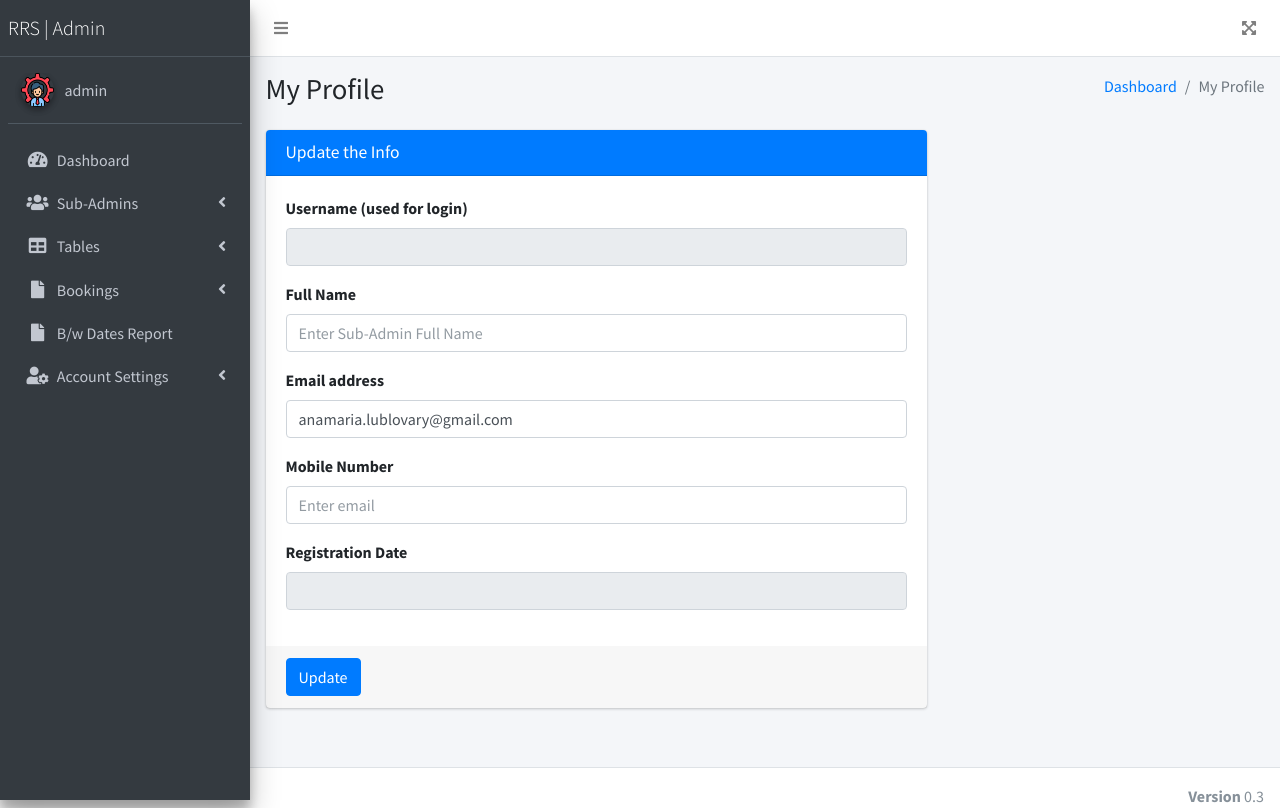
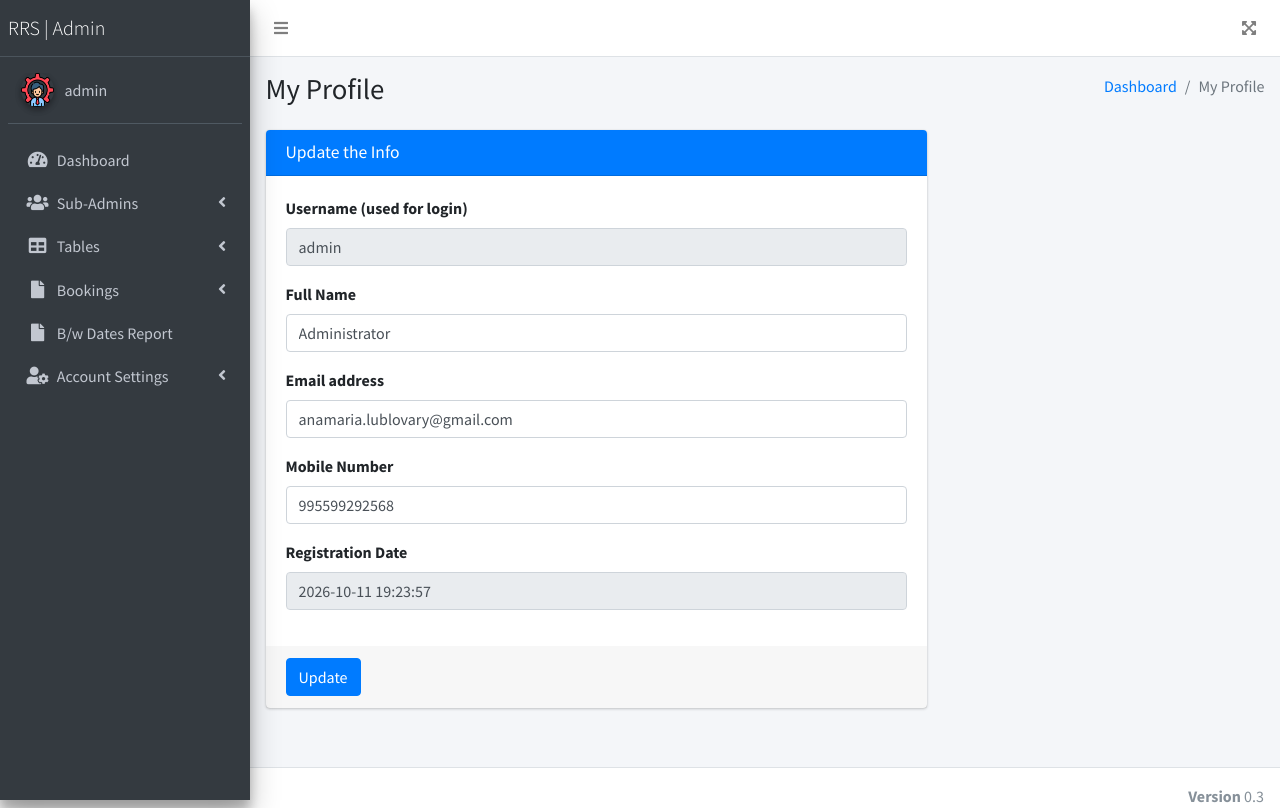
Before and after one commit to amlublovary/restaurant-reservation-system, a PHP site: page /admin/profile.php in a window 1280 px wide. Run offline with PHP 8.4, Linux system fonts and the light colour scheme; a user stored in the database is signed in; data comes from the database, SQL or seed files in the repository; data that the repository does not hold is empty; some libraries are stand-ins or nearby versions.

Commit message:
Fix undefined array key in profile page

```diff
--- a/admin/profile.php
+++ b/admin/profile.php
@@ -21,7 +21,7 @@ if($query){
     echo "<script>alert('Profile details updated successfully.');</script>";
     echo "<script type='text/javascript'> document.location = 'profile.php'; </script>";
   } else {
-echo "<script>alert('Something went wron. Please try again.');</script>";
+    echo "<script>alert('Something went wrong. Please try again.');</script>";
   }
 }
 ?>
@@ -93,12 +93,12 @@ while($result=mysqli_fetch_array($query)){
 <!-- Username-->
     <div class="form-group">
                     <label for="exampleInputusername">Username (used for login)</label>
-               <input type="text"   name="sadminusername" id="sadminusername" class="form-control" value="<?php echo $result['AdminuserName'];?>" readonly>
+               <input type="text"   name="sadminusername" id="sadminusername" class="form-control" value="<?php echo $result['Username'];?>" readonly>
                   </div>
 <!-- admin Full Name--->
    <div class="form-group">
                     <label for="exampleInputFullname">Full Name</label>
-                    <input type="text" class="form-control" id="fullname" name="fullname" value="<?php echo $result['AdminName'];?>" placeholder="Enter Sub-Admin Full Name" required>
+                    <input type="text" class="form-control" id="fullname" name="fullname" value="<?php echo $result['Name'];?>" placeholder="Enter Sub-Admin Full Name" required>
                   </div>
 <!--  admin Email---->
                   <div class="form-group">
@@ -108,13 +108,13 @@ while($result=mysqli_fetch_array($query)){
 <!--  admin Contact Number---->
                   <div class="form-group">
                     <label for="text">Mobile Number</label>
-                    <input type="text" class="form-control" id="mobilenumber" name="mobilenumber" placeholder="Enter email" pattern="[0-9]{10}" title="10 numeric characters only" maxlength="10" required value="<?php echo $result['MobileNumber'];?>">
+                    <input type="text" class="form-control" id="mobilenumber" name="mobilenumber" placeholder="Enter email" pattern="[0-9]{10}" title="10 numeric characters only" maxlength="10" required value="<?php echo $result['Phone'];?>">
                   </div>
 
 <!--  admin Profile Reg. Date---->
                   <div class="form-group">
                     <label for="text">Registration Date</label>
-                    <input type="text" class="form-control" id="regdate" name="regdate"  required value="<?php echo $result['AdminRegdate'];?>" readonly>
+                    <input type="text" class="form-control" id="regdate" name="regdate"  required value="<?php echo $result['Created'];?>" readonly>
                   </div>
 
 
```
Lines whose indentation alone changed are shown as unchanged.
